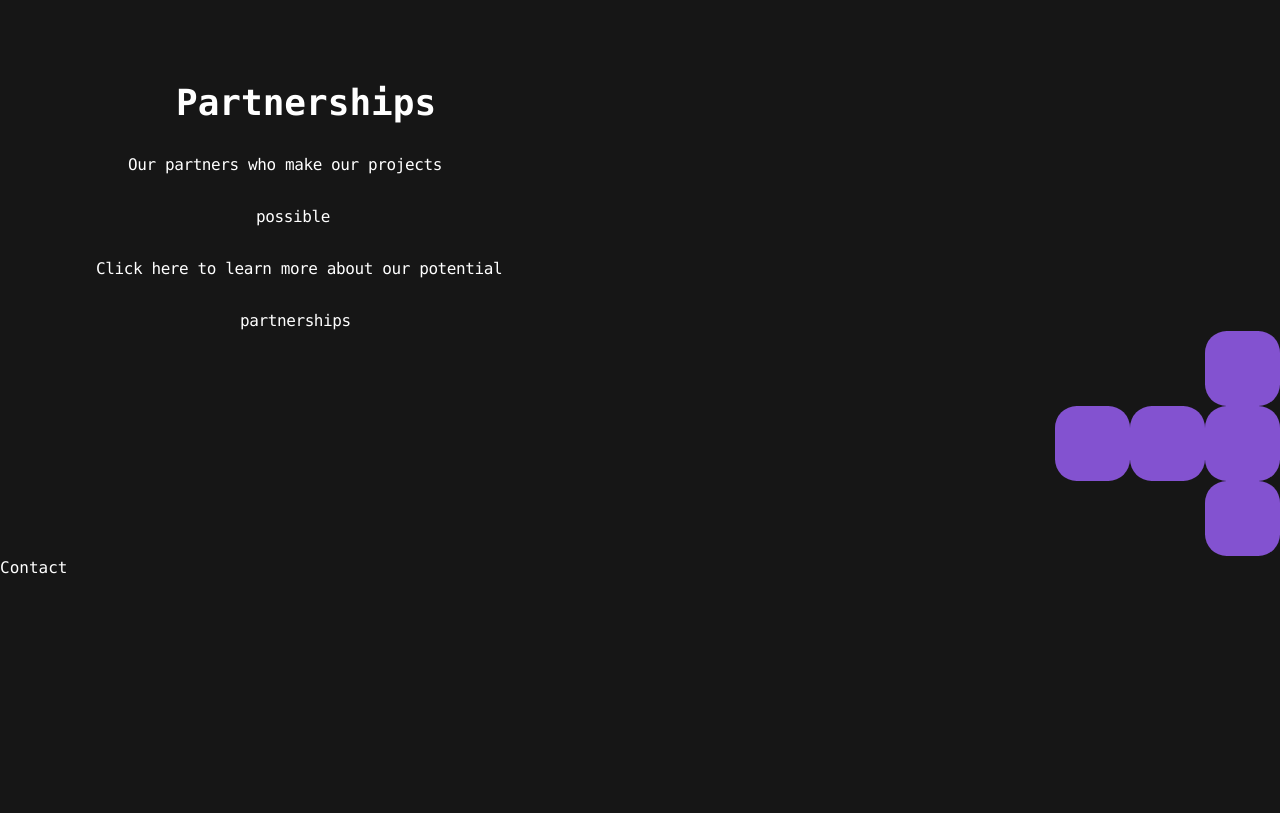
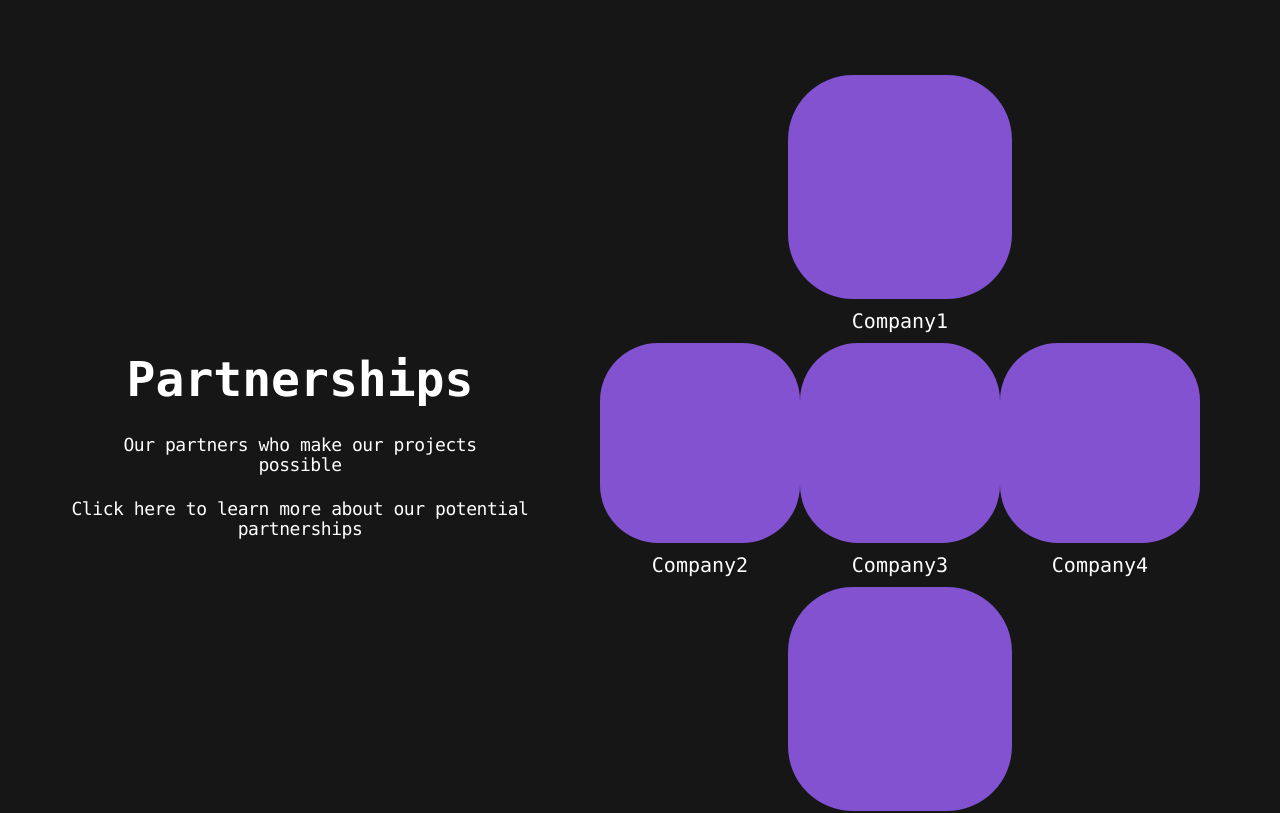
Before and after one commit to chundamccain/fa22-red-franklindao, a React (Create React App) app: page /investments in a window 1280 px wide. Shown: the part 500-1313 px from the top of the page. Before the commit the page ends 1080 px from the top, so only its background shows below. Built offline with nearby package versions, Linux system fonts and the light colour scheme.

Commit message:
finished investment page

```diff
--- /dev/null
+++ b/src/components/Company.jsx
@@ -0,0 +1,16 @@
+import purplesquare from '../imgs/purplesquare.svg'
+
+const Company = ({company}) => {
+  return (
+    <>
+      <div className="mt-2 flex flex-col items-center">
+        <img className="w-56" src={purplesquare} alt="" />
+        <div className="mt-2 text-xl">
+          {company}
+        </div>
+      </div>
+    </>
+  )
+}
+
+export default Company
--- a/src/components/Investments.jsx
+++ b/src/components/Investments.jsx
@@ -1,11 +1,12 @@
 // imgs
 import involveButton from '../imgs/involvebutton.svg'
-import purplesquare from '../imgs/purplesquare.svg'
+import submitButton from '../imgs/submitbutton.svg'
 
 // components
 import Navbar from './Navbar'
 import Person from './Person'
 
+import Company from './Company'
 
 const Investments = () => {
   return (
@@ -30,67 +31,60 @@ const Investments = () => {
             </span>
           </div>
         </div>
-        {/*Partnerships*/}
 
-        <div className="flex flex-col mx-44">
-          <div className="mt-44 text-4xl font-bold w-1/2">
-            <span className="text-white">
+        <div className="flex flex-row mt-40">
+          {/*Partnerships*/}
+          <div className="flex flex-col items-center basis-1/2">
+            <div className="mt-72 text-5xl font-bold text-white">
               Partnerships
-            </span>
+            </div>
+
+            <div className="tracking-tight leading-5 mt-8 w-50 text-[18px]">
+              Our partners who make our projects
+            </div>
+            <div className="tracking-tight leading-5 w-50 text-[18px]">
+              possible
+            </div>
+
+            <div className="mt-6 tracking-tight leading-5 text-[18px]">
+              Click here to learn more about our potential
+            </div>
+            <div className="tracking-tight leading-5 w-50 text-[18px]">
+              partnerships
+            </div>
           </div>
 
-        </div>
+          <div className="mr-20 grid grid-cols-3 basis-1/2">
+            <div className="col-span-3">
+              <Company company={"Company1"} />
+            </div>
 
-        <div className="flex flex-col mx-32">
-          <div className="tracking-tight leading-5 text-base mt-8 text-[18px] w-1/2">
-            Our partners who make our projects
-          </div>
+            <Company company={"Company2"} />
+            <Company company={"Company3"} />
+            <Company company={"Company4"} />
 
-          <div className="flex flex-col mx-32">
-            <div className="tracking-tight leading-5 text-base mt-8 text-[18px] w-1/2">
-              possible
+            <div className="col-span-3">
+              <Company className="col-span-3" company={"Company5"} />
             </div>
           </div>
         </div>
 
-        <div className="flex flex-col mx-24">
-          <div className="tracking-tight leading-5 text-base mt-8 text-[18px] w-1/2">
-            Click here to learn more about our potential
-          </div>
+        <div className="flex justify-center items-center h-scree mt-28">
+          <div className="flex flex-col items-center">
+            <div className="text-4xl">
+              Contact
+            </div>
 
-          <div className="flex flex-col mx-36">
-            <div className="tracking-tight leading-5 text-base mt-8 text-[18px] w-1/2">
-              partnerships
-            </div>
+            <input className="w-[45rem] shadow border rounded-lg py-5 px-3 mt-14 text-center text-black text-lg leading-tight focus:outline-none focus:shadow-outline focus:border-purple " type="text" placeholder="Email" />
+            <input className="w-[45rem] shadow border rounded-lg py-5 px-3 mt-10 text-center text-black text-lg leading-tight focus:outline-none focus:shadow-outline focus:border-purple " type="text" placeholder="Name" />
+            <input className="w-[45rem] shadow border rounded-lg py-5 px-3 mt-10 text-center text-black text-lg leading-tight focus:outline-none focus:shadow-outline focus:border-purple " type="text" placeholder="Question" />
+
+            <button className="w-52 mt-10 mb-14">
+              <img src={submitButton} alt="submit button" className="hover:shadow-md"/>
+            </button>
           </div>
         </div>
 
-        <div className="grid">
-          <div>
-            <img className="float-right" src={purplesquare} alt="">
-            </img>
-          </div>
-
-
-          <div>
-            <img className="float-right" src={purplesquare} alt="">
-            </img>
-            <img className="float-right" src={purplesquare} alt="">
-            </img>
-            <img className="float-right" src={purplesquare} alt="">
-            </img>
-          </div>
-
-          <div>
-            <img className="float-right" src={purplesquare} alt="">
-            </img>
-          </div>
-
-        </div>
-
-        <div>
-          Contact
-        </div>
       </div>
 
 
--- a/src/components/Landing.jsx
+++ b/src/components/Landing.jsx
@@ -14,8 +14,8 @@ const Home = () => {
         </div>
 
         {/* Graphics */}
-        <div className="absolute bottom-[-20%] left-[71%] overflow-hidden -z-50">
-          <img src={graphics} alt=""  />
+        <div className="absolute right-0">
+          <img src={graphics} className="h-screen" alt=""  />
         </div>
 
 
```
Also changed, not shown: src/imgs/graphics.svg, src/imgs/submitbutton.svg (added).
